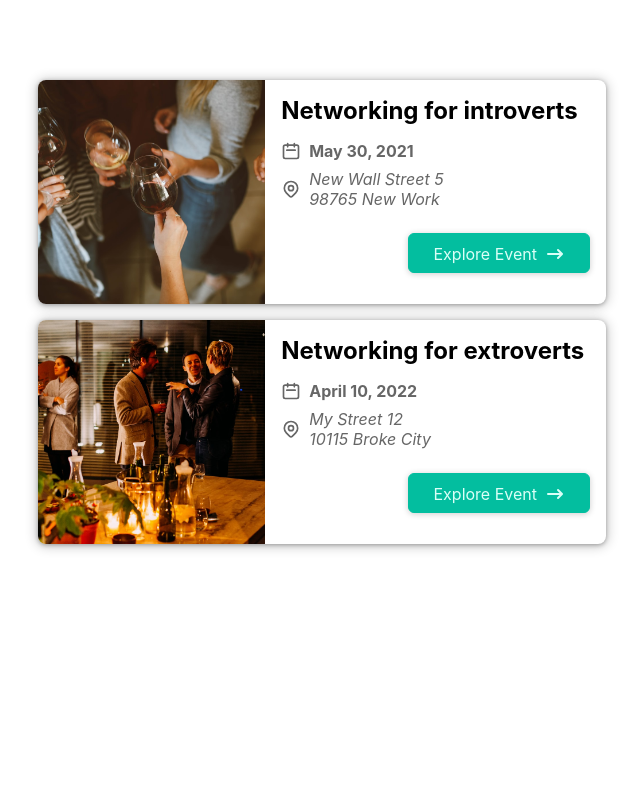
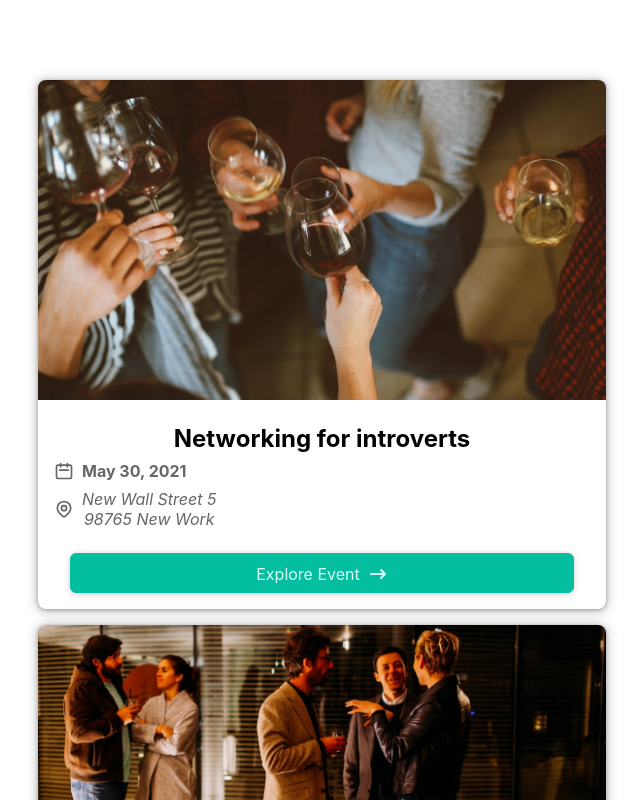
Before and after one commit to Khoidao55/filebased-nextjs-max, a Next.js app: page / in a window 1280 px wide. Shown: the top 800 px of the page, without its empty margins (338-981 px from the left). Built offline with nearby package versions, Linux system fonts and the light colour scheme.

Commit message:
added buttons and UI

```diff
--- a/components/events/EventItem/EventItem.module.css
+++ b/components/events/EventItem/EventItem.module.css
@@ -12,7 +12,7 @@
 .item img {
   width: 100%;
   object-fit: cover;
-  height: 10rem;
+  height: 20rem;
 }
 
 .content {
@@ -76,7 +76,7 @@
   height: 1.25rem;
 }
 
-@media (min-width: 768px) {
+@media (max-width: 768px) {
   .item {
     flex-direction: row;
   }
--- a/components/ui/Button/Button.tsx
+++ b/components/ui/Button/Button.tsx
@@ -1,10 +1,9 @@
 import React from 'react';
-import { loadGetInitialProps } from 'next/dist/shared/lib/utils';
 import Link from 'next/link';
 import classes from './Button.module.css';
 
 interface Props {
-  children: React.ReactNode,
+  children?: React.ReactNode,
   link: string
 }
 
--- a/pages/index.tsx
+++ b/pages/index.tsx
@@ -3,7 +3,7 @@ import { getFeaturedEvents } from '../dummy-data';
 import EventList from '../components/events/EventList/EventList';
 
 const HomePage: NextPage = () => {
-  const featuredEvents = getFeaturedEvents();
+  const featuredEvents: any = getFeaturedEvents();
   return (
     <div>
       <EventList events={featuredEvents} />
```
